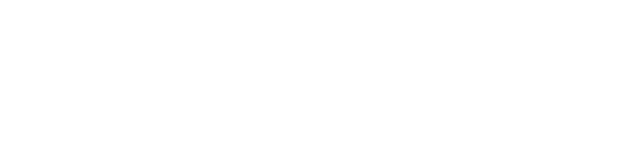
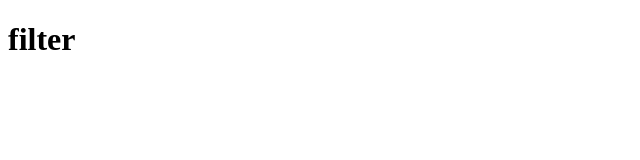
Before and after one commit to JakubKorczak/ONL_FEU_W_02, a plain HTML site: page index.html in a window 1280 px wide. Shown: the whole page, without its empty margins (0-640 px from the left). Drawn offline with Linux system fonts and the light colour scheme.

Commit message:
add filter

```diff
--- /dev/null
+++ b/app.js
@@ -0,0 +1 @@
+console.log("filter...");
--- a/index.html
+++ b/index.html
@@ -5,5 +5,7 @@
     <meta name="viewport" content="width=device-width, initial-scale=1.0" />
     <title>Document</title>
   </head>
-  <body></body>
+  <body>
+    <h1>filter</h1>
+  </body>
 </html>
```
